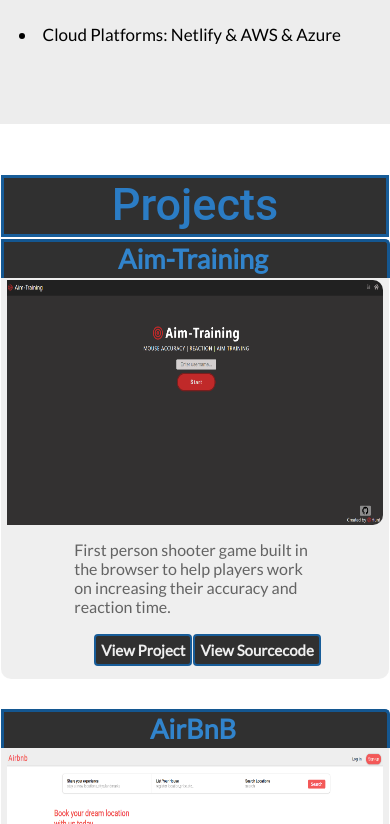
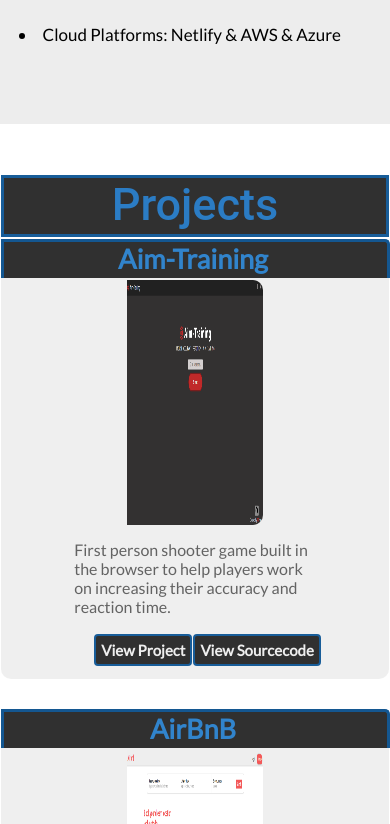
Before and after one commit to hunterfoulk/Portfoliov2, a React (Create React App) app: page / in a window 390 px wide. Shown: the part 1450-2274 px from the top of the page. Built offline with nearby package versions, Linux system fonts and the light colour scheme.

Commit message:
mobile updates

```diff
--- a/src/app.scss
+++ b/src/app.scss
@@ -737,8 +737,6 @@
     margin-top: 0px;
     width: 100%;
     .projects-cards {
-      // width: 470px;
-
       width: 100%;
       height: 440px;
       display: flex;
@@ -753,7 +751,7 @@
       }
       .img-placeholder {
         margin-top: 2px;
-        width: 97%;
+        // width: 97%;
         height: 65%;
       }
     }
```
